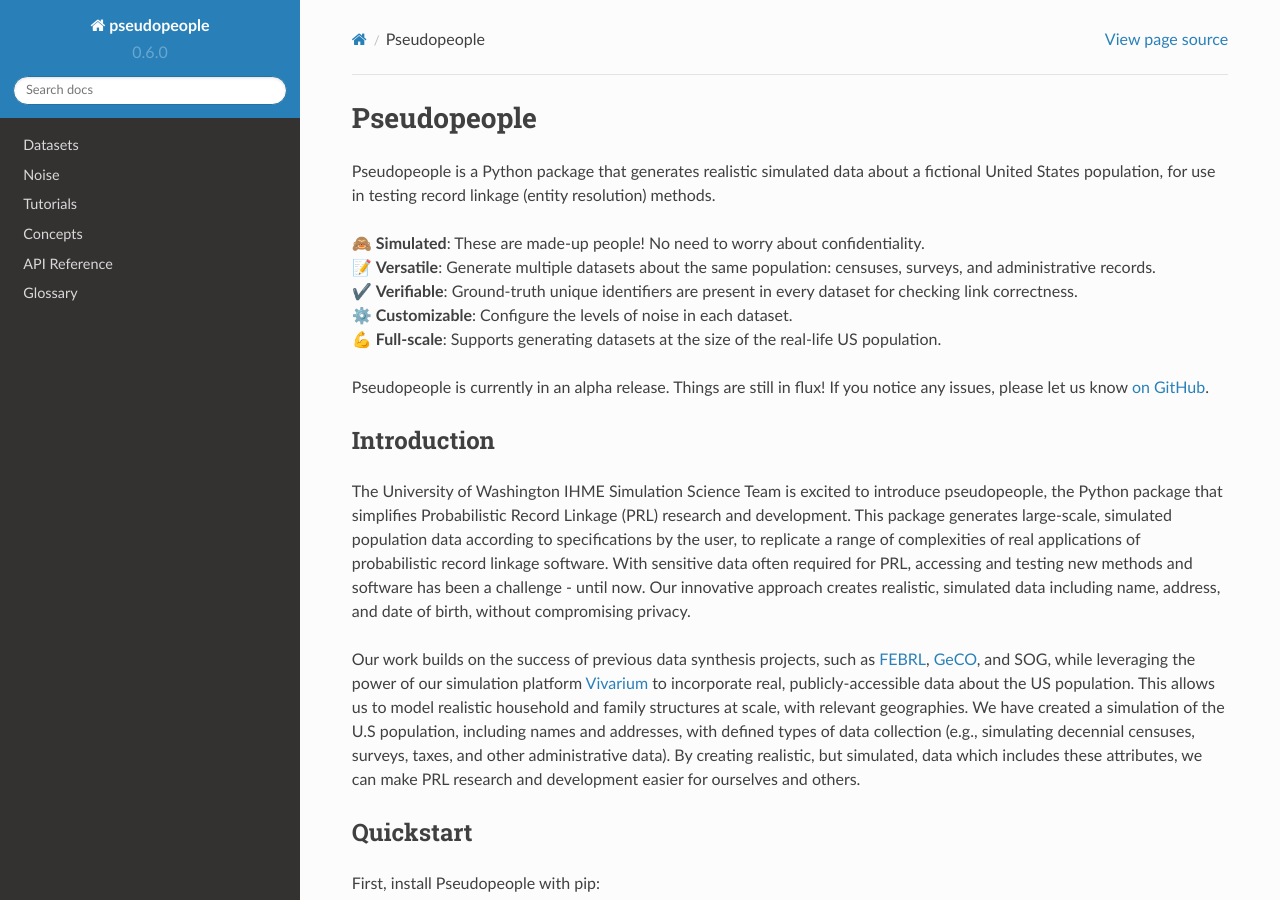
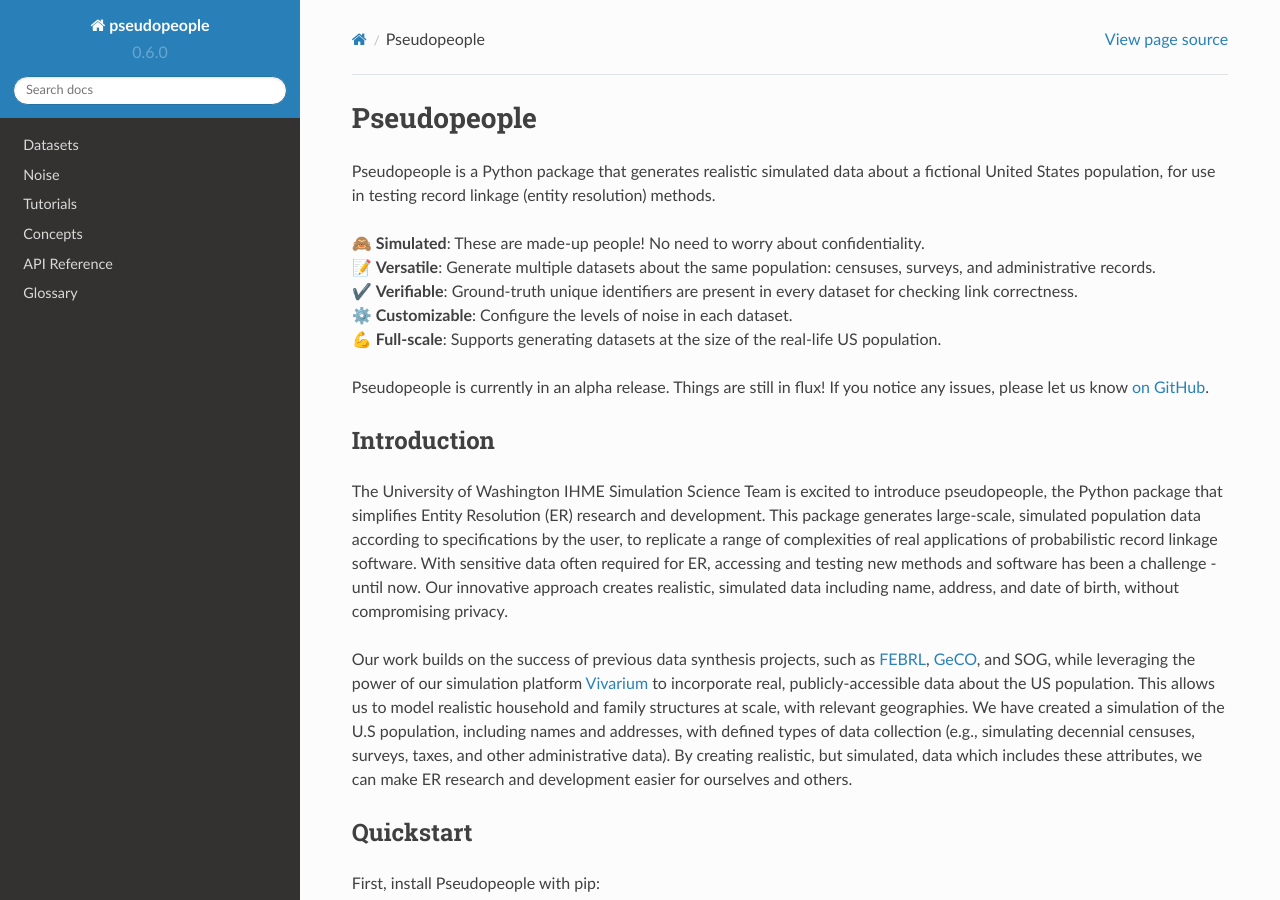
Before and after one commit to ihmeuw/pseudopeople, a Sphinx documentation site: the page built from docs/source/index.rst, in a window 1280 px wide and 900 px high. Built offline with Sphinx 7.4.7 and the Read the Docs theme 2.0.0, drawn with Linux system fonts in a browser that asks for light colours.

Commit message:
Use ER instead of PRL
Co-authored-by: Abraham Flaxman <abie@alum.mit.edu>

```diff
--- a/docs/source/index.rst
+++ b/docs/source/index.rst
@@ -19,9 +19,9 @@
 Introduction
 ------------
 
-The University of Washington IHME Simulation Science Team is excited to introduce pseudopeople, the Python package that simplifies Probabilistic Record Linkage (PRL) research and development.
+The University of Washington IHME Simulation Science Team is excited to introduce pseudopeople, the Python package that simplifies Entity Resolution (ER) research and development.
 This package generates large-scale, simulated population data according to specifications by the user, to replicate a range of complexities of real applications of probabilistic record linkage software.
-With sensitive data often required for PRL, accessing and testing new methods and software has been a challenge - until now.
+With sensitive data often required for ER, accessing and testing new methods and software has been a challenge - until now.
 Our innovative approach creates realistic, simulated data including name, address, and date of birth, without compromising privacy.
 
 Our work builds on the success of previous data synthesis projects, such as
@@ -31,7 +31,7 @@
 while leveraging the power of our simulation platform `Vivarium <https://vivarium.readthedocs.io/en/latest/>`_ to incorporate real, publicly-accessible data about the US population.
 This allows us to model realistic household and family structures at scale, with relevant geographies.
 We have created a simulation of the U.S population, including names and addresses, with defined types of data collection (e.g., simulating decennial censuses, surveys, taxes, and other administrative data).
-By creating realistic, but simulated, data which includes these attributes, we can make PRL research and development easier for ourselves and others.
+By creating realistic, but simulated, data which includes these attributes, we can make ER research and development easier for ourselves and others.
 
 Quickstart
 ----------
```
